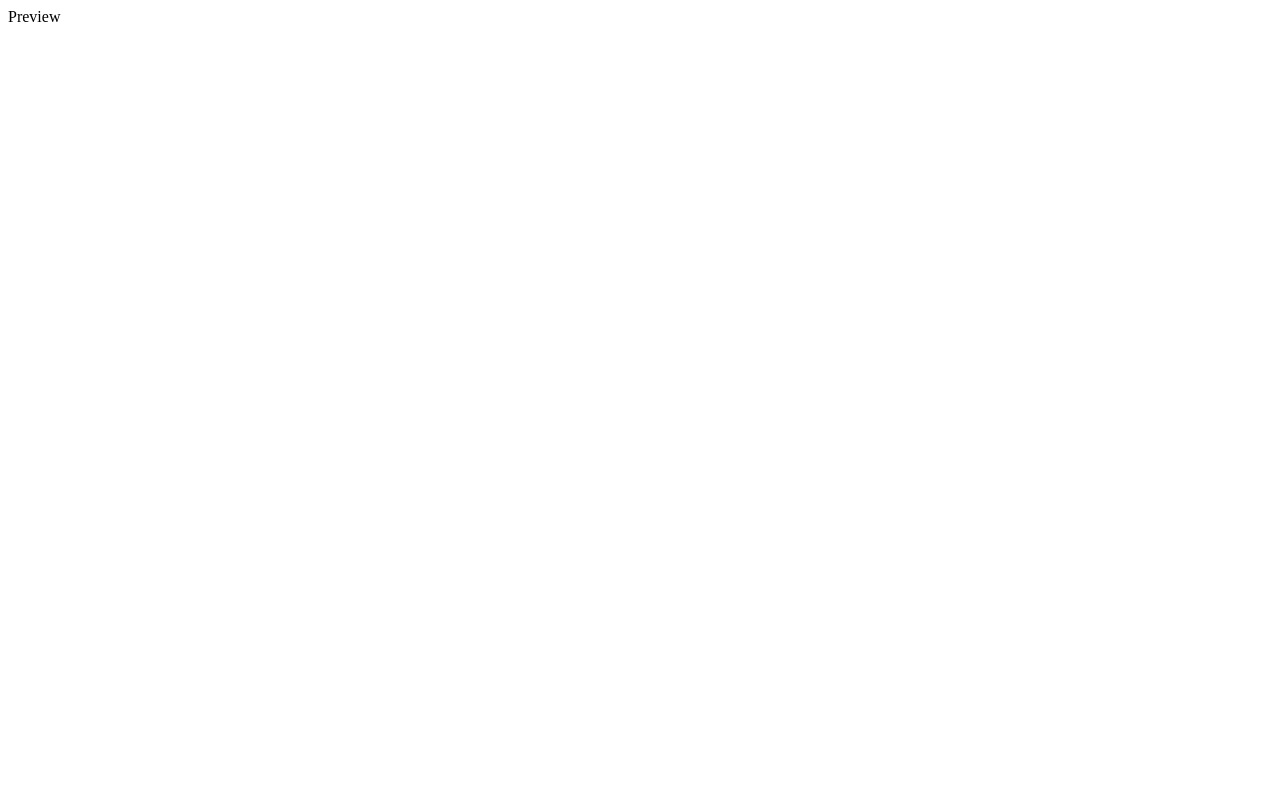
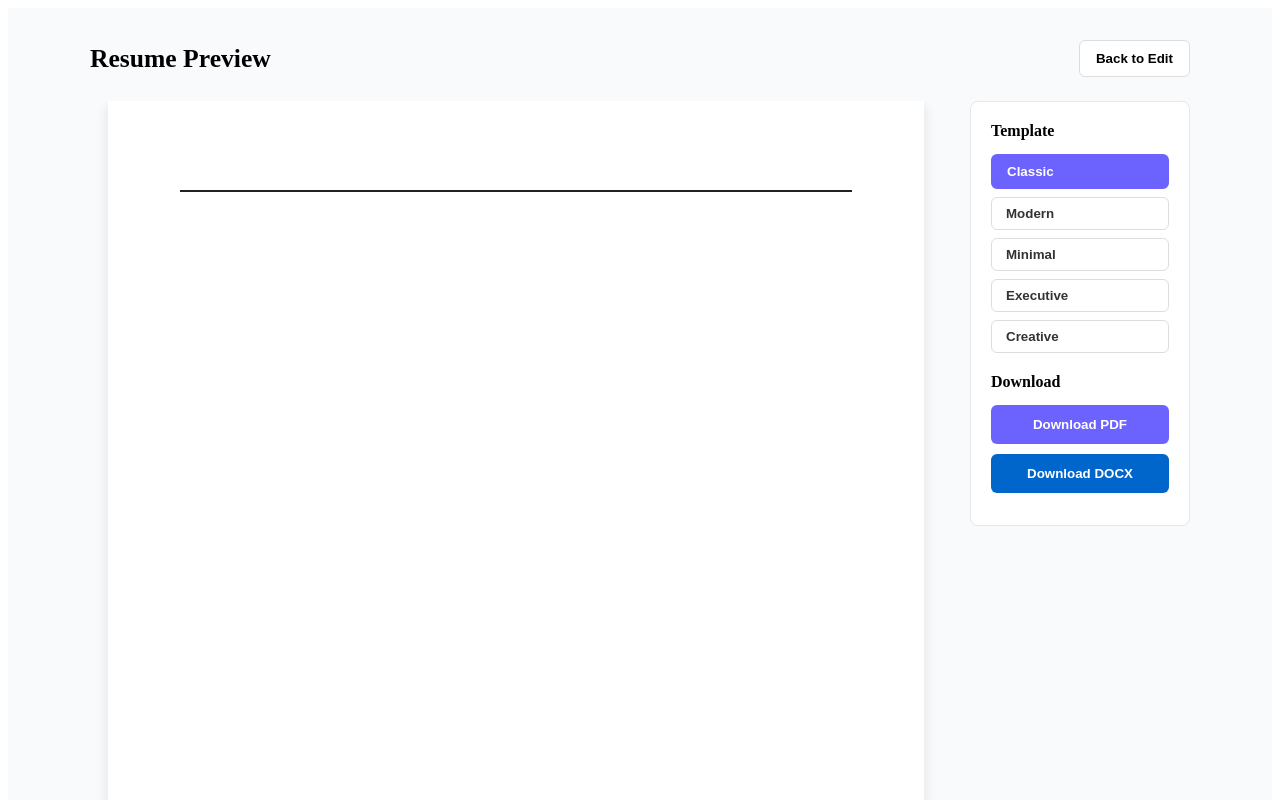
Before and after one commit to promitdan/resume-builder, a React (Vite) app in the folder frontend/: page /preview in a window 1280 px wide. Shown: the top 800 px of the page. Built offline with nearby package versions, Linux system fonts and the light colour scheme.

Commit message:
feat(task-21): implement PreviewPage with TemplateSwitcher and DownloadButtons

```diff
--- /dev/null
+++ b/frontend/src/components/shared/DownloadButtons.jsx
@@ -0,0 +1,44 @@
+import { useState } from 'react'
+import axios from 'axios'
+import { useResumeStore } from '../../store/useResumeStore'
+
+export default function DownloadButtons() {
+  const content    = useResumeStore((s) => s.content)
+  const templateId = useResumeStore((s) => s.templateId)
+  const [loading, setLoading] = useState(null)
+  const [error, setError]     = useState('')
+
+  async function download(type) {
+    setLoading(type)
+    setError('')
+    try {
+      const { data } = await axios.post(`/api/export/${type}`, { content, templateId }, { responseType: 'blob' })
+      const url = URL.createObjectURL(data)
+      const a = document.createElement('a')
+      a.href = url
+      a.download = `resume.${type}`
+      a.click()
+      URL.revokeObjectURL(url)
+    } catch {
+      setError(`Failed to export ${type.toUpperCase()}. Please try again.`)
+    } finally {
+      setLoading(null)
+    }
+  }
+
+  return (
+    <div>
+      <div style={{ display: 'flex', flexDirection: 'column', gap: '10px', marginBottom: '12px' }}>
+        <button onClick={() => download('pdf')} disabled={!!loading}
+          style={{ padding: '12px', borderRadius: '6px', border: 'none', background: '#6c63ff', color: '#fff', fontWeight: 600, cursor: loading ? 'wait' : 'pointer' }}>
+          {loading === 'pdf' ? 'Generating...' : 'Download PDF'}
+        </button>
+        <button onClick={() => download('docx')} disabled={!!loading}
+          style={{ padding: '12px', borderRadius: '6px', border: 'none', background: '#0066cc', color: '#fff', fontWeight: 600, cursor: loading ? 'wait' : 'pointer' }}>
+          {loading === 'docx' ? 'Generating...' : 'Download DOCX'}
+        </button>
+      </div>
+      {error && <p style={{ color: '#e53e3e', fontSize: '0.85rem' }}>{error}</p>}
+    </div>
+  )
+}
--- a/frontend/src/pages/PreviewPage.jsx
+++ b/frontend/src/pages/PreviewPage.jsx
@@ -1,3 +1,36 @@
+import { useNavigate } from 'react-router-dom'
+import { useResumeStore } from '../store/useResumeStore'
+import ResumePreview from '../components/preview/ResumePreview'
+import TemplateSwitcher from '../components/preview/TemplateSwitcher'
+import DownloadButtons from '../components/shared/DownloadButtons'
+
 export default function PreviewPage() {
-  return <div>Preview</div>
+  const content    = useResumeStore((s) => s.content)
+  const templateId = useResumeStore((s) => s.templateId)
+  const navigate   = useNavigate()
+
+  return (
+    <div style={{ minHeight: '100vh', background: '#f9fafb', padding: '32px 16px' }}>
+      <div style={{ maxWidth: '1100px', margin: '0 auto' }}>
+        <div style={{ display: 'flex', justifyContent: 'space-between', alignItems: 'center', marginBottom: '24px' }}>
+          <h1 style={{ margin: 0, fontSize: '1.6rem' }}>Resume Preview</h1>
+          <button onClick={() => navigate('/build')}
+            style={{ padding: '10px 16px', borderRadius: '6px', border: '1px solid #ddd', background: '#fff', cursor: 'pointer', fontWeight: 600 }}>
+            Back to Edit
+          </button>
+        </div>
+        <div style={{ display: 'grid', gridTemplateColumns: '1fr 220px', gap: '28px', alignItems: 'start' }}>
+          <div style={{ overflow: 'auto' }}>
+            <ResumePreview content={content} templateId={templateId} />
+          </div>
+          <div style={{ background: '#fff', padding: '20px', borderRadius: '8px', border: '1px solid #e5e7eb' }}>
+            <h3 style={{ margin: '0 0 14px 0', fontSize: '1rem' }}>Template</h3>
+            <TemplateSwitcher />
+            <h3 style={{ margin: '20px 0 14px 0', fontSize: '1rem' }}>Download</h3>
+            <DownloadButtons />
+          </div>
+        </div>
+      </div>
+    </div>
+  )
 }
```
